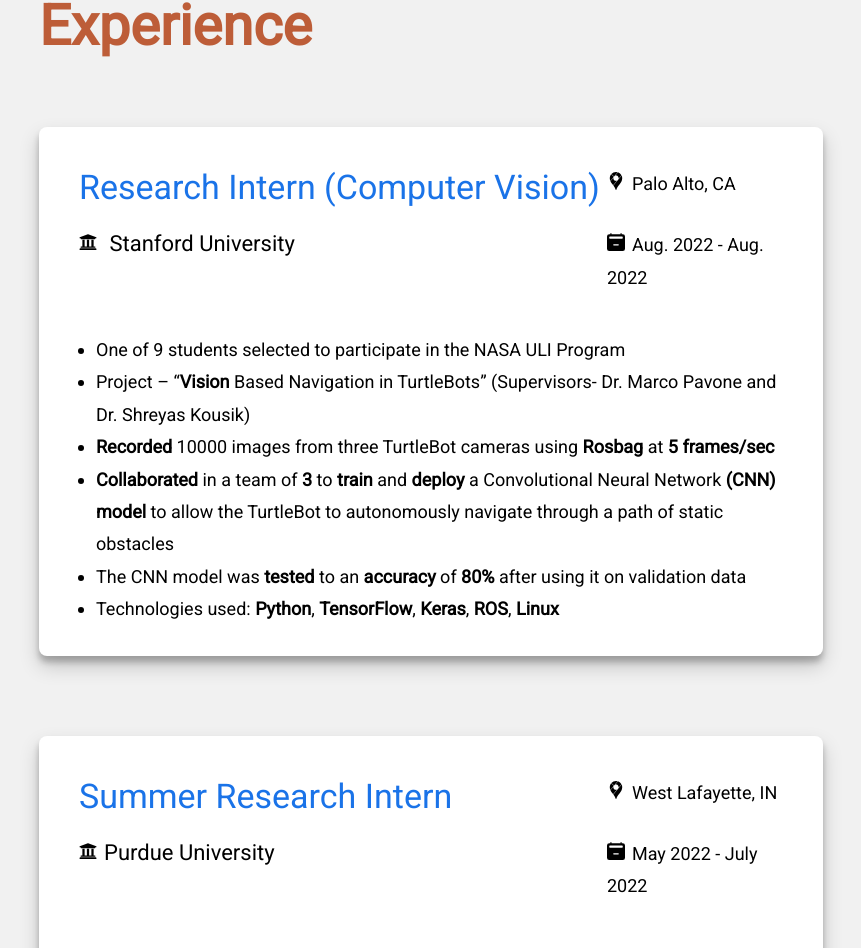
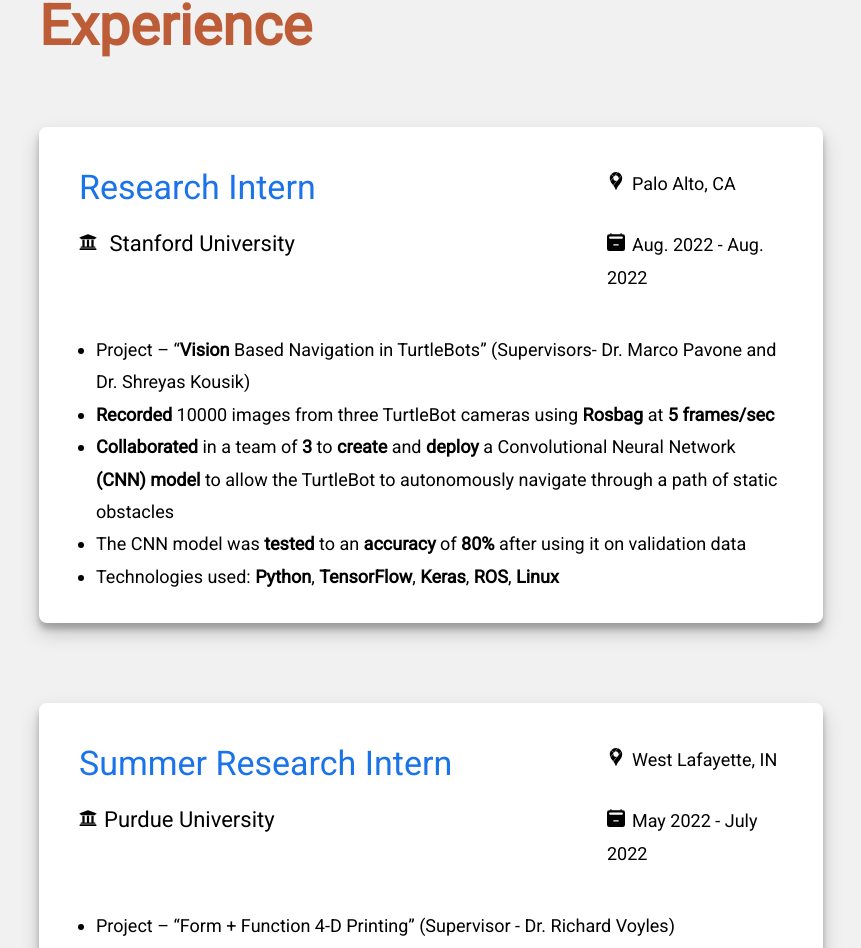
Before and after one commit to SHASWAT2000-loves-logic/Personal-Website, a React (Create React App) app: page / in a window 1280 px wide. Shown: the part 1715-2663 px from the top of the page, without its empty margins (309-1170 px from the left). Built offline with nearby package versions, Linux system fonts and the light colour scheme.

Commit message:
updating resume

```diff
--- a/src/components/Experience.jsx
+++ b/src/components/Experience.jsx
@@ -13,16 +13,15 @@
 
       <div className="card">
         <div className="card_grid">
-          <div className="position">Research Intern (Computer Vision)</div>
+          <div className="position">Research Intern</div>
           <div className="location"><SiGooglemaps className="card_icon"/>Palo Alto, CA</div>
           <div className="company"><FaUniversity className="card_icon"/> Stanford University</div>
           <div className="dates"><BsFillCalendar2MinusFill className="card_icon"/>Aug. 2022 - Aug. 2022</div>
         </div>
         <ul className="position_description">
-          <li>One of 9 students selected to participate in the NASA ULI Program</li>
           <li>Project – “<span className="bold">Vision</span> Based Navigation in TurtleBots” (Supervisors- Dr. Marco Pavone and Dr. Shreyas Kousik)</li>
           <li><span className="bold">Recorded</span> 10000 images from three TurtleBot cameras using <span className="bold">Rosbag</span> at <span className="bold">5 frames/sec</span></li>
-          <li><span className="bold">Collaborated</span> in a team of <span className="bold">3</span> to <span className="bold">train</span> and <span className="bold">deploy</span> a Convolutional Neural Network <span className="bold">(CNN) model</span> to allow the TurtleBot to autonomously navigate through a path of static obstacles</li>
+          <li><span className="bold">Collaborated</span> in a team of <span className="bold">3</span> to <span className="bold">create</span> and <span className="bold">deploy</span> a Convolutional Neural Network <span className="bold">(CNN) model</span> to allow the TurtleBot to autonomously navigate through a path of static obstacles</li>
           <li>The CNN model was <span className="bold">tested</span> to an <span className="bold">accuracy</span> of <span className="bold">80%</span> after using it on validation data</li>
           <li>Technologies used: <span className="bold">Python</span>, <span className="bold">TensorFlow</span>, <span className="bold">Keras</span>, <span className="bold">ROS</span>, <span className="bold">Linux</span></li>
         </ul>
@@ -38,7 +37,6 @@
           <div className="dates"><BsFillCalendar2MinusFill className="card_icon"/>May 2022 - July 2022</div>
         </div>
         <ul className="position_description">
-          <li>One of 8 students selected to participate in the SIRI program</li>
           <li>Project – “Form + Function 4-D Printing” (Supervisor - Dr. Richard Voyles)</li>
           <li>Created CAD model of an <span className="bold">IoT</span> based, "<span className="bold">smart</span>" bicycle crank using <span className="bold">Autodesk Fusion 360</span></li>
           <li>Externally <span className="bold">embedded</span> electrical components in bicycle crank for functionality using pick and place method</li>
@@ -74,7 +72,6 @@
           <div className="dates"><BsFillCalendar2MinusFill className="card_icon"/>May 2021 - July 2021</div>
         </div>
         <ul className="position_description">
-          <li>One of 11 students selected to participate in the SIRI program</li>
           <li>Project- “<span className="bold">Algorithms</span> for Resilient Coordination and Situational Awareness in Swarm <span className="bold">Robotics</span>” (Supervisor- Dr. Shreyas Sundaram)</li>
           <li>Wrote <span className="bold">Python</span> scripts for simulating various task allocation algorithms used for assigning tasks to robots</li>
           <li>Used <span className="bold">NetworkX</span>, <span className="bold">NumPy</span>, <span className="bold">SciPy</span> and <span className="bold">MatplotLib</span> packages in Python to create and visualize coordination in networks of robots in a simulated environment </li>
--- a/src/index.css
+++ b/src/index.css
@@ -259,8 +259,6 @@
   padding:30px 40px;
   background-color: #fff;
   border-radius: 8px;
-  /* -webkit-box-shadow: 0 0 2px #f0f0f0; */
-  /* box-shadow: 0 0 2px #f0f0f0; */
   box-shadow: 0 10px 20px rgba(0,0,0,0.19), 0 6px 6px rgba(0,0,0, 0.23);
   margin-right: 60px;
   margin-bottom: 80px;
```
Also changed, not shown: 1 other file (tests, documents, lock files or other folders).
